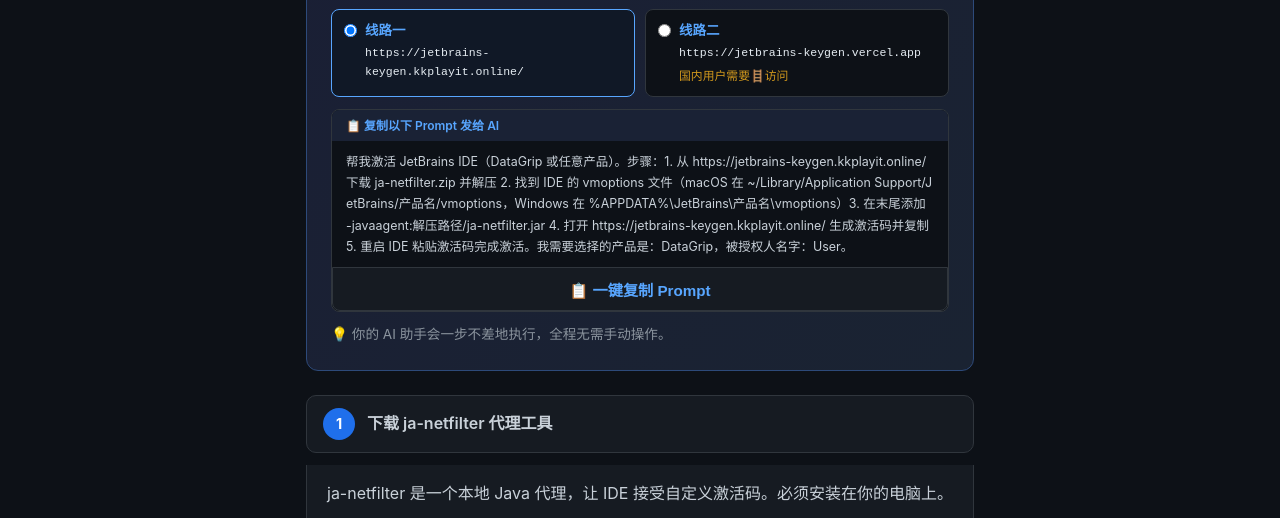
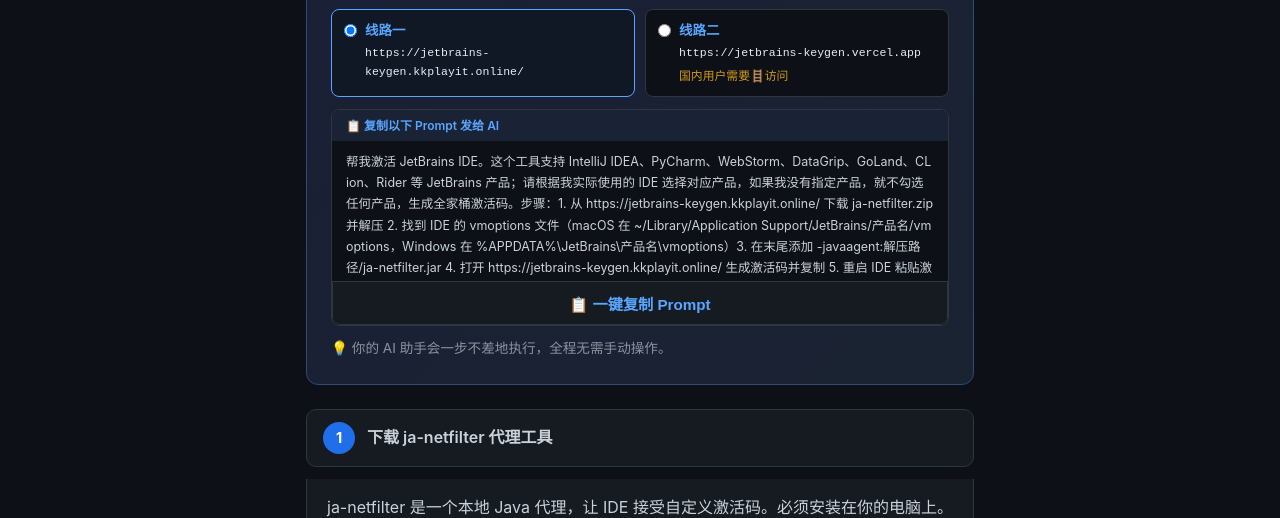
Before and after one commit to plaxkk/jetbrains-keygen, a plain HTML site: page index.html in a window 1280 px wide. Shown: the part 582-1100 px from the top of the page. Drawn offline with Linux system fonts and the light colour scheme.

Commit message:
Clarify JetBrains product selection in AI prompt

```diff
--- a/index.html
+++ b/index.html
@@ -536,7 +536,7 @@
 function updateAIPrompt() {
   const siteUrl = getSelectedSiteUrl();
   document.getElementById('aiPrompt').textContent =
-    `帮我激活 JetBrains IDE（DataGrip 或任意产品）。步骤：1. 从 ${siteUrl} 下载 ja-netfilter.zip 并解压 2. 找到 IDE 的 vmoptions 文件（macOS 在 ~/Library/Application Support/JetBrains/产品名/vmoptions，Windows 在 %APPDATA%\\JetBrains\\产品名\\vmoptions）3. 在末尾添加 -javaagent:解压路径/ja-netfilter.jar 4. 打开 ${siteUrl} 生成激活码并复制 5. 重启 IDE 粘贴激活码完成激活。我需要选择的产品是：DataGrip，被授权人名字：User。`;
+    `帮我激活 JetBrains IDE。这个工具支持 IntelliJ IDEA、PyCharm、WebStorm、DataGrip、GoLand、CLion、Rider 等 JetBrains 产品；请根据我实际使用的 IDE 选择对应产品，如果我没有指定产品，就不勾选任何产品，生成全家桶激活码。步骤：1. 从 ${siteUrl} 下载 ja-netfilter.zip 并解压 2. 找到 IDE 的 vmoptions 文件（macOS 在 ~/Library/Application Support/JetBrains/产品名/vmoptions，Windows 在 %APPDATA%\\JetBrains\\产品名\\vmoptions）3. 在末尾添加 -javaagent:解压路径/ja-netfilter.jar 4. 打开 ${siteUrl} 生成激活码并复制 5. 重启 IDE 粘贴激活码完成激活。产品选择示例：如果我使用 DataGrip，就选择 DataGrip；如果我使用 PyCharm，就选择 PyCharm；也可以按我实际使用的其他 JetBrains 产品选择。被授权人名字：User。`;
 }
 
 function copyAI() {
```
